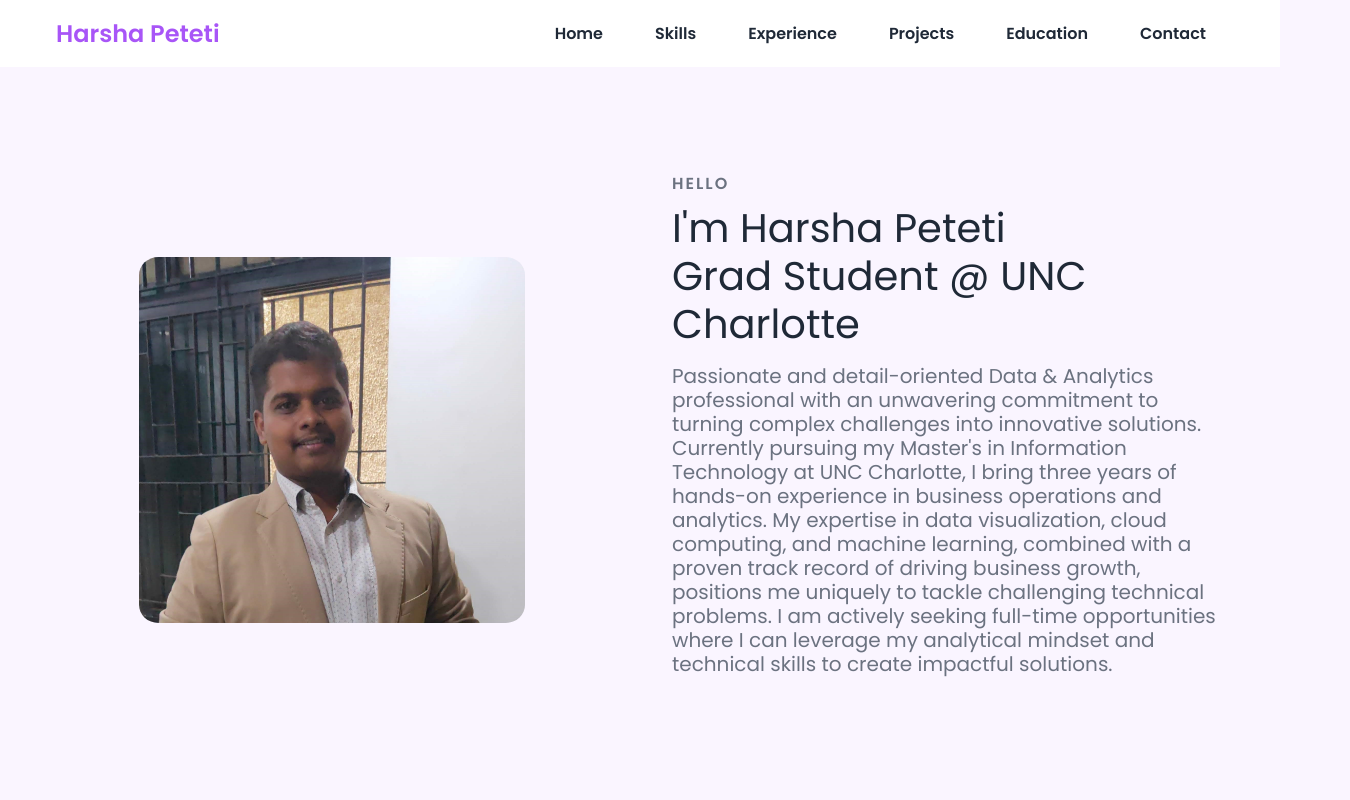
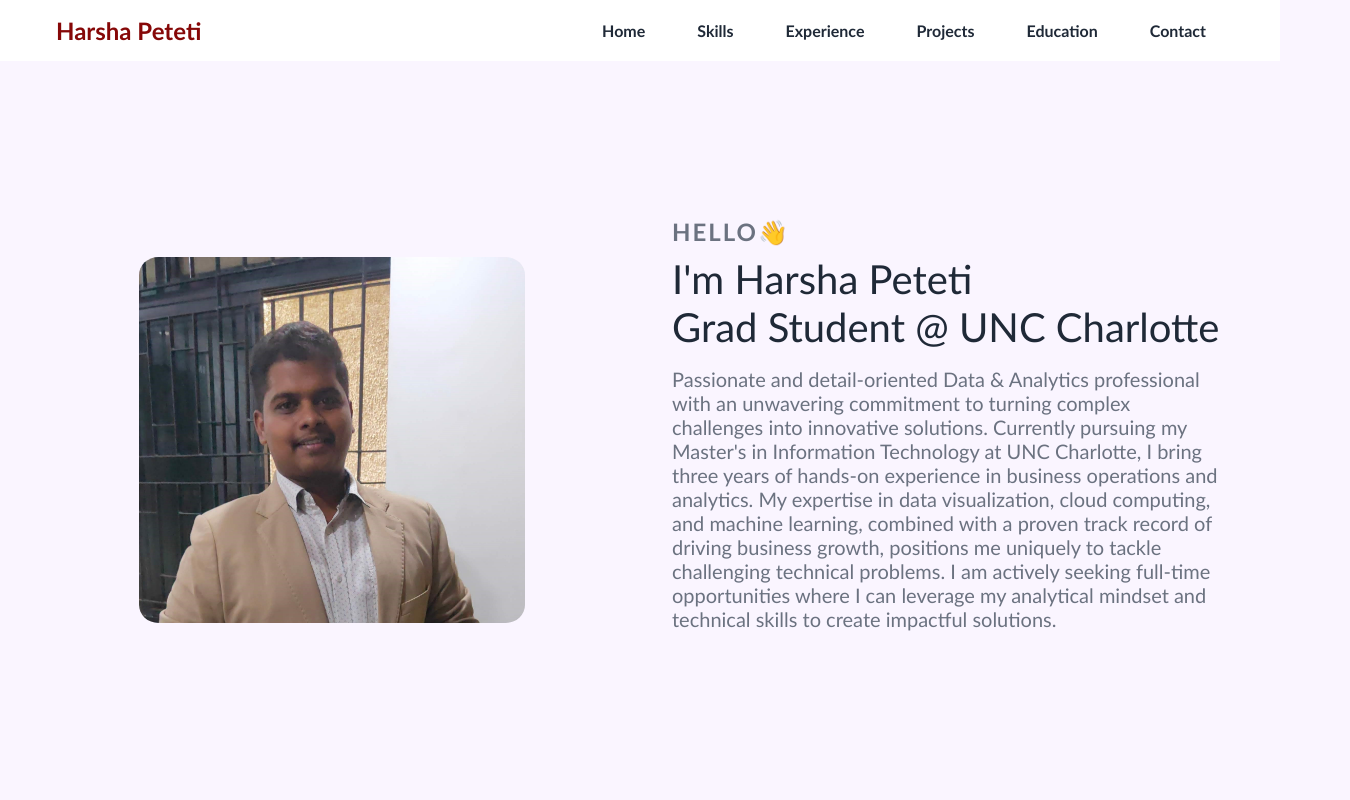
Before and after one commit to hpeteti/Harsha-Peteti-Portfolio, a plain HTML site: page index.html in a window 1280 px wide. Shown: the top 800 px of the page, 1350 px wide, since content can reach past the window. Drawn offline with nearby package versions, Linux system fonts and the light colour scheme.

Commit message:
color change

```diff
--- a/index.html
+++ b/index.html
@@ -41,7 +41,7 @@
           <img src="harsha.jpg" alt="profile" />
         </div>
         <div class="content">
-          <p class="subtitle">HELLO</p>
+          <h1 class="subtitle">HELLO<strong>👋</strong></h1>
           <h1 class="title">
             I'm Harsha Peteti<br />Grad Student @ UNC Charlotte
         </h1>
--- a/style.css
+++ b/style.css
@@ -25,7 +25,7 @@
 }
 
 body {
-  font-family: "Poppins", sans-serif;
+  font-family: "Calibri", sans-serif;
   background-color: var(--extra-light);
 }
 
@@ -50,7 +50,8 @@
 nav .logo a {
   font-size: 1.5rem;
   font-weight: 600;
-  color: var(--primary-color);
+  color: rgb(134, 8, 8);
+  /* color: var(--primary-color); */
   transition: 0.3s;
 }
 nav .logo a:hover {
```
